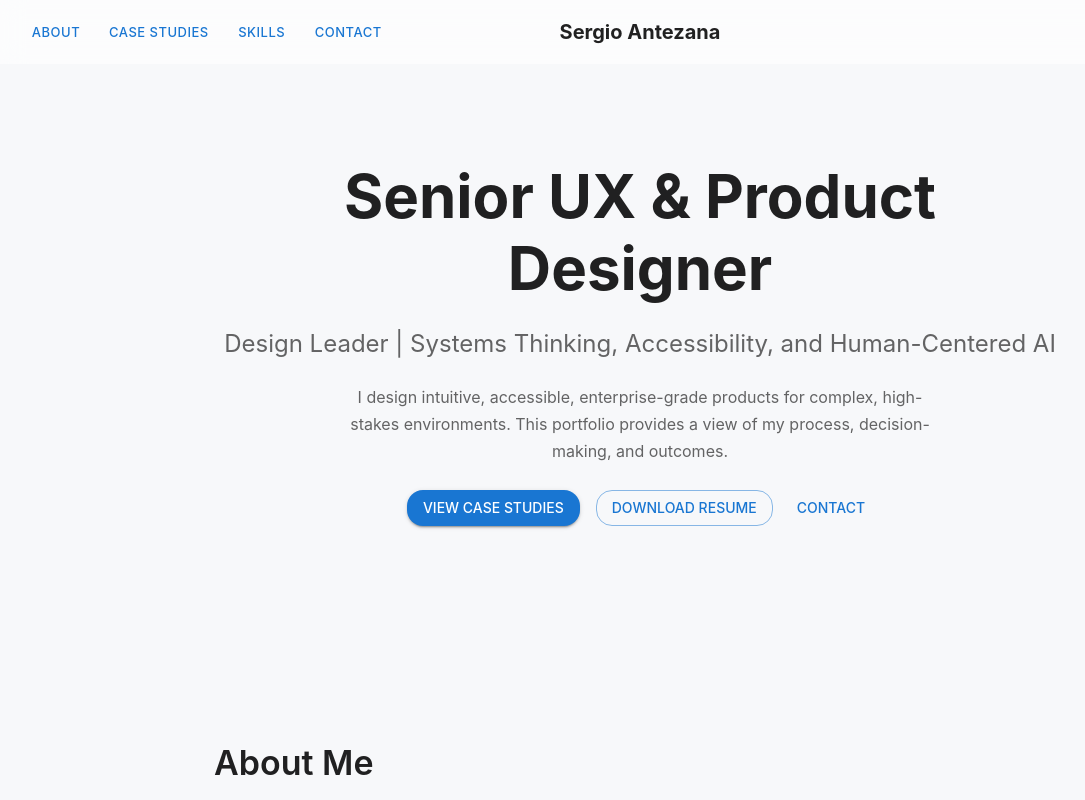
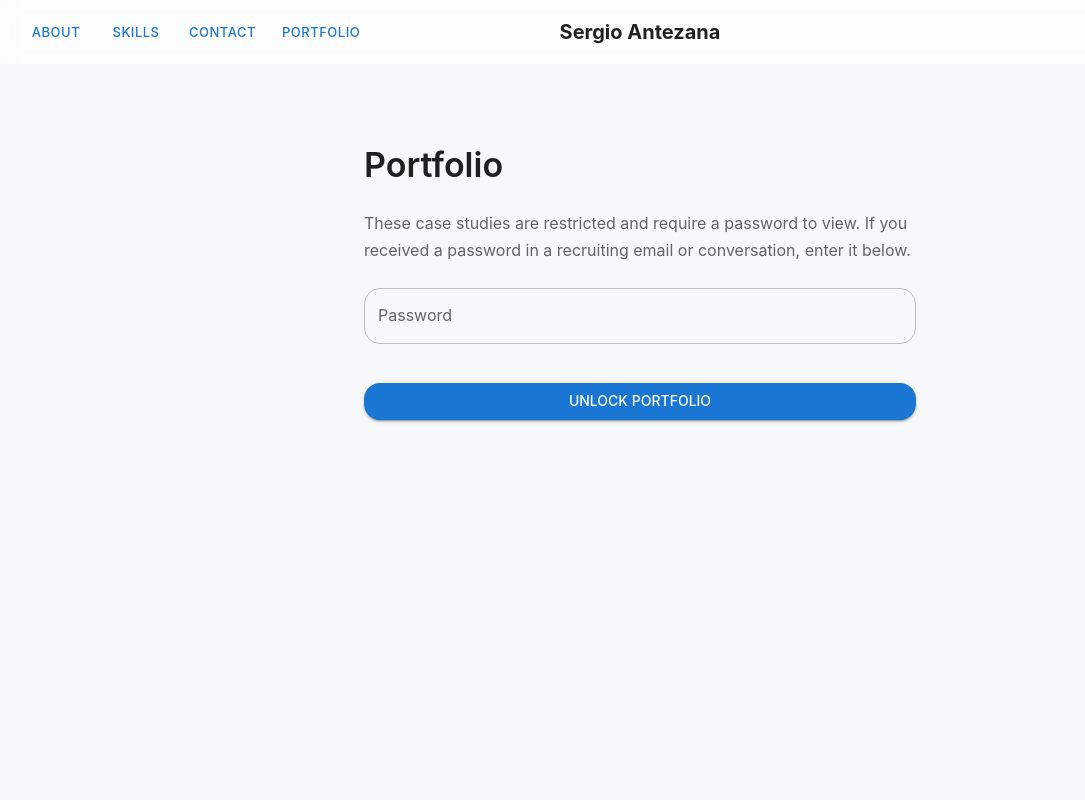
Before and after one commit to sergiullas/portfolio, a React (Vite) app in the folder my-portfolio/: page /portfolio in a window 1280 px wide. Shown: the top 800 px of the page, without its empty margins (0-1085 px from the left). Built offline with nearby package versions, Linux system fonts and the light colour scheme; some icons are missing.

Commit message:
added portfolio password

```diff
--- a/my-portfolio/package.json
+++ b/my-portfolio/package.json
@@ -15,7 +15,8 @@
     "@mui/icons-material": "^7.3.5",
     "@mui/material": "^7.3.5",
     "react": "^19.2.0",
-    "react-dom": "^19.2.0"
+    "react-dom": "^19.2.0",
+    "react-router-dom": "^7.9.6"
   },
   "devDependencies": {
     "@eslint/js": "^9.39.1",
--- a/my-portfolio/src/App.jsx
+++ b/my-portfolio/src/App.jsx
@@ -10,6 +10,8 @@ import {
   Link as MuiLink,
 } from "@mui/material";
 
+import { Routes, Route, useLocation } from "react-router-dom";
+
 import GitHubIcon from "@mui/icons-material/GitHub";
 import LinkedInIcon from "@mui/icons-material/LinkedIn";
 import MailOutlineIcon from "@mui/icons-material/MailOutline";
@@ -17,19 +19,52 @@ import MailOutlineIcon from "@mui/icons-material/MailOutline";
 import Header from "./components/Header";
 import Section from "./components/Section";
 import SkillGroup from "./components/SkillGroup";
-import CaseStudyCard from "./components/CaseStudyCard";
+import PortfolioPage from "./pages/Portfolio";
 
 // App receives mode + setMode from main.jsx
 export default function App({ mode, setMode }) {
-  const scrollToId = (id) => {
+  const location = useLocation();
+
+  const scrollToId = React.useCallback((id) => {
     const el = document.getElementById(id);
-    if (el) el.scrollIntoView({ behavior: "smooth" });
-  };
+    if (el) el.scrollIntoView({ behavior: "smooth", block: "start" });
+  }, []);
+
+  // Handle deep link like /#about
+  React.useEffect(() => {
+    if (location.pathname === "/" && location.hash) {
+      const id = location.hash.replace("#", "");
+      const el = document.getElementById(id);
+      if (el) {
+        el.scrollIntoView({ behavior: "smooth", block: "start" });
+      }
+    }
+  }, [location]);
 
   return (
     <>
-      {/* HEADER / NAV */}
       <Header mode={mode} setMode={setMode} scrollToId={scrollToId} />
+
+      <Routes>
+        <Route
+          path="/"
+          element={
+            <HomePage
+              scrollToId={scrollToId}
+            />
+          }
+        />
+        <Route path="/portfolio" element={<PortfolioPage />} />
+      </Routes>
+    </>
+  );
+}
+
+// ---------------- HOME PAGE ----------------
+
+function HomePage({ scrollToId }) {
+  return (
+    <>
       {/* HERO SECTION */}
       <Box id="hero" sx={{ py: { xs: 8, md: 12 } }}>
         <Container maxWidth="md">
@@ -39,7 +74,7 @@ export default function App({ mode, setMode }) {
             </Typography>
 
             <Typography variant="h5" color="text.secondary" align="center">
-             Design Leader | Systems Thinking, Accessibility, and Human-Centered AI
+              Systems Thinker | Accessibility & Design Systems Specialist
             </Typography>
 
             <Typography
@@ -50,15 +85,15 @@ export default function App({ mode, setMode }) {
             >
               I design intuitive, accessible, enterprise-grade products for
               complex, high-stakes environments. This portfolio provides a
-             view of my process, decision-making, and outcomes.
+              clearance-safe view of my process, decision-making, and outcomes.
             </Typography>
 
             <Stack direction={{ xs: "column", sm: "row" }} spacing={2}>
               <Button
                 variant="contained"
-                onClick={() => scrollToId("case-studies")}
+                onClick={() => scrollToId("skills")}
               >
-                View Case Studies
+                View Skills
               </Button>
               <Button variant="outlined" href="/resume.pdf" target="_blank">
                 Download Resume
@@ -111,24 +146,6 @@ export default function App({ mode, setMode }) {
             <li>Cross-functional collaboration in regulated environments</li>
           </ul>
         </Typography>
-      </Section>
-
-      {/* CASE STUDIES SECTION */}
-      <Section id="case-studies" title="Case Studies">
-        <Grid container spacing={3}>
-          <CaseStudyCard
-            title="Modernizing a Mission-Critical Review Workflow"
-            problem="Fragmented tools, manual handoffs, and inconsistent workflows created operational risk and slowed decision-making."
-            role="Lead UX Designer · Systems Thinker · Accessibility Lead"
-            outcomes={[
-              "Reduced workflow steps",
-              "Improved clarity and collaboration",
-              "Reduced errors and redundancy",
-              "Raised accessibility compliance",
-            ]}
-          />
-
-        </Grid>
       </Section>
 
       {/* SKILLS SECTION */}
@@ -186,14 +203,14 @@ export default function App({ mode, setMode }) {
             <Button
               variant="contained"
               size="large"
-              href="mailto:me@SergioAntezana.com"
+              href="mailto:you@example.com"
               startIcon={<MailOutlineIcon />}
             >
-              me@SergioAntezana.com
+              you@example.com
             </Button>
 
             <Typography variant="caption" color="text.secondary">
-              © {new Date().getFullYear()} Powered by OOX
+              © {new Date().getFullYear()} YOUR NAME
             </Typography>
           </Stack>
         </Container>
@@ -202,11 +219,7 @@ export default function App({ mode, setMode }) {
   );
 }
 
-
-// -----------------------------------------------------
-// REUSABLE COMPONENTS
-// -----------------------------------------------------
-
+// REUSABLE
 function IconLink({ href, label, icon }) {
   return (
     <MuiLink
--- a/my-portfolio/src/components/Header.jsx
+++ b/my-portfolio/src/components/Header.jsx
@@ -1,3 +1,5 @@
+import { Link as RouterLink, useLocation, useNavigate } from "react-router-dom";
+
 // src/components/Header.jsx
 import * as React from "react";
 import {
@@ -17,11 +19,12 @@ import MenuIcon from "@mui/icons-material/Menu";
 import { useTheme } from "@mui/material/styles";
 import useMediaQuery from "@mui/material/useMediaQuery";
 
-const SECTIONS = ["about", "case-studies", "skills", "contact"];
+const SECTIONS = ["about", "portfolio", "skills", "contact"];
 
 export default function Header({ mode, setMode, scrollToId }) {
   const [scrolled, setScrolled] = React.useState(false);
-  const [menuAnchor, setMenuAnchor] = React.useState(null);
+  const location = useLocation();
+  const navigate = useNavigate();
 
   const theme = useTheme();
   const isDesktop = useMediaQuery(theme.breakpoints.up("md"));
@@ -60,8 +63,8 @@ export default function Header({ mode, setMode, scrollToId }) {
               ? "rgba(255, 255, 255, 0.85)"
               : "rgba(255, 255, 255, 0.6)"
             : scrolled
-            ? "rgba(18, 18, 18, 0.85)"
-            : "rgba(18, 18, 18, 0.6)",
+              ? "rgba(18, 18, 18, 0.85)"
+              : "rgba(18, 18, 18, 0.6)",
       }}
     >
       <Toolbar
@@ -74,26 +77,42 @@ export default function Header({ mode, setMode, scrollToId }) {
       >
         {/* LEFT: NAV (desktop) or MENU ICON (mobile) */}
         {isDesktop ? (
-          <Stack
-            direction="row"
-            spacing={2}
-            aria-label="Main navigation"
-            component="nav"
-          >
-            {SECTIONS.map((section) => (
+          <Stack direction="row" spacing={2}>
+            {/* ABOUT / SKILLS / CONTACT scroll on home, go home on other pages */}
+            {["about", "skills", "contact"].map((section) => (
               <Button
                 key={section}
-                onClick={() => handleNavClick(section)}
                 size="small"
                 sx={{
                   fontWeight: 500,
                   letterSpacing: 0.5,
                   "&:hover": { textDecoration: "underline" },
                 }}
+                onClick={() => {
+                  if (location.pathname !== "/") {
+                    navigate(`/#${section}`);
+                  } else {
+                    scrollToId(section);
+                  }
+                }}
               >
-                {section.replace("-", " ").toUpperCase()}
+                {section.toUpperCase()}
               </Button>
             ))}
+
+            {/* Portfolio is its own page */}
+            <Button
+              component={RouterLink}
+              to="/portfolio"
+              size="small"
+              sx={{
+                fontWeight: 500,
+                letterSpacing: 0.5,
+                "&:hover": { textDecoration: "underline" },
+              }}
+            >
+             Portfolio
+            </Button>
           </Stack>
         ) : (
           <IconButton
--- a/my-portfolio/src/main.jsx
+++ b/my-portfolio/src/main.jsx
@@ -3,6 +3,7 @@ import React from "react";
 import ReactDOM from "react-dom/client";
 import App from "./App.jsx";
 import { ThemeProvider, CssBaseline } from "@mui/material";
+import { BrowserRouter } from "react-router-dom";
 import { getAppTheme } from "./theme.js";
 // if you already had: import "./index.css"; you can keep it
 
@@ -41,11 +42,13 @@ function Root() {
   }, [mode]);
 
   return (
-    <ThemeProvider theme={appTheme}>
-      <CssBaseline />
-      <App mode={mode} setMode={setMode} />
-      {/* 👆 We pass theme state DOWN to App */}
-    </ThemeProvider>
+    <BrowserRouter>
+      <ThemeProvider theme={appTheme}>
+        <CssBaseline />
+        <App mode={mode} setMode={setMode} />
+        {/* 👆 We pass theme state DOWN to App */}
+      </ThemeProvider>
+    </BrowserRouter>
   );
 }
 
--- /dev/null
+++ b/my-portfolio/src/pages/Portfolio.jsx
@@ -0,0 +1,124 @@
+import * as React from "react";
+import {
+  Box,
+  Container,
+  Typography,
+  TextField,
+  Button,
+  Stack,
+  Grid,
+} from "@mui/material";
+
+import CaseStudyCard from "../components/CaseStudyCard";
+
+// ❗ change this to whatever password you want (remember: not truly secure)
+const CASE_STUDY_PASSWORD = "Youarehired!";
+
+export default function PortfolioPage() {
+  const [input, setInput] = React.useState("");
+  const [error, setError] = React.useState("");
+  const [unlocked, setUnlocked] = React.useState(() => {
+    if (typeof window === "undefined") return false;
+    return window.localStorage.getItem("portfolio-unlocked") === "true";
+  });
+
+  const handleSubmit = (e) => {
+    e.preventDefault();
+    if (input === CASE_STUDY_PASSWORD) {
+      setUnlocked(true);
+      setError("");
+      if (typeof window !== "undefined") {
+        window.localStorage.setItem("portfolio-unlocked", "true");
+      }
+    } else {
+      setError("Incorrect password. Please try again.");
+    }
+  };
+
+  if (!unlocked) {
+    return (
+      <Box sx={{ py: { xs: 8, md: 10 } }}>
+        <Container maxWidth="sm">
+          <Stack spacing={3}>
+            <Typography variant="h4">Portfolio</Typography>
+            <Typography variant="body1" color="text.secondary">
+              These case studies are restricted and require a password to view.
+              If you received a password in a recruiting email or conversation,
+              enter it below.
+            </Typography>
+            <Box component="form" onSubmit={handleSubmit}>
+              <Stack spacing={2}>
+                <TextField
+                  label="Password"
+                  type="password"
+                  value={input}
+                  onChange={(e) => setInput(e.target.value)}
+                  error={Boolean(error)}
+                  helperText={error || " "}
+                  autoComplete="off"
+                  fullWidth
+                />
+                <Button type="submit" variant="contained">
+                  Unlock Portfolio
+                </Button>
+              </Stack>
+            </Box>
+          </Stack>
+        </Container>
+      </Box>
+    );
+  }
+
+  // 🔓 Unlocked view – reuse your CaseStudy cards
+  return (
+    <Box sx={{ py: { xs: 6, md: 8 } }}>
+      <Container maxWidth="md">
+        <Typography variant="h4" sx={{ mb: 3, fontWeight: 600 }}>
+          Case Studies (Clearance-Safe)
+        </Typography>
+        <Typography variant="body1" color="text.secondary" sx={{ mb: 4 }}>
+          These case studies describe my work at a process and outcomes level,
+          with all sensitive details removed or generalized.
+        </Typography>
+
+        <Grid container spacing={3}>
+          <CaseStudyCard
+            title="Modernizing a Mission-Critical Review Workflow"
+            problem="Fragmented tools, manual handoffs, and inconsistent workflows created operational risk and slowed decision-making."
+            role="Lead UX Designer · Systems Thinker · Accessibility Lead"
+            outcomes={[
+              "Reduced workflow steps",
+              "Improved clarity and collaboration",
+              "Reduced errors and redundancy",
+              "Raised accessibility compliance",
+            ]}
+          />
+
+          <CaseStudyCard
+            title="Building an Enterprise Design System"
+            problem="Teams were designing inconsistent UIs with varying accessibility standards, causing user confusion and significant rework."
+            role="Design System Lead · Interaction Designer · Accessibility Specialist"
+            outcomes={[
+              "Increased design consistency",
+              "Reduced dev rework",
+              "Improved accessibility compliance",
+              "Created scalable component architecture",
+            ]}
+          />
+
+          <CaseStudyCard
+            title="Improving Decision-Making in a High-Stakes Analytical Tool"
+            problem="Analysts struggled with cognitive overload due to cluttered interfaces and fragmented information."
+            role="Lead UX Researcher · Interaction Designer · Service Designer"
+            outcomes={[
+              "Improved task success",
+              "Reduced cognitive load",
+              "Streamlined triage & comparison flows",
+              "Enabled faster decision-making",
+            ]}
+          />
+        </Grid>
+      </Container>
+    </Box>
+  );
+}
```
Also changed, not shown: 1 other file (tests, documents, lock files or other folders).
